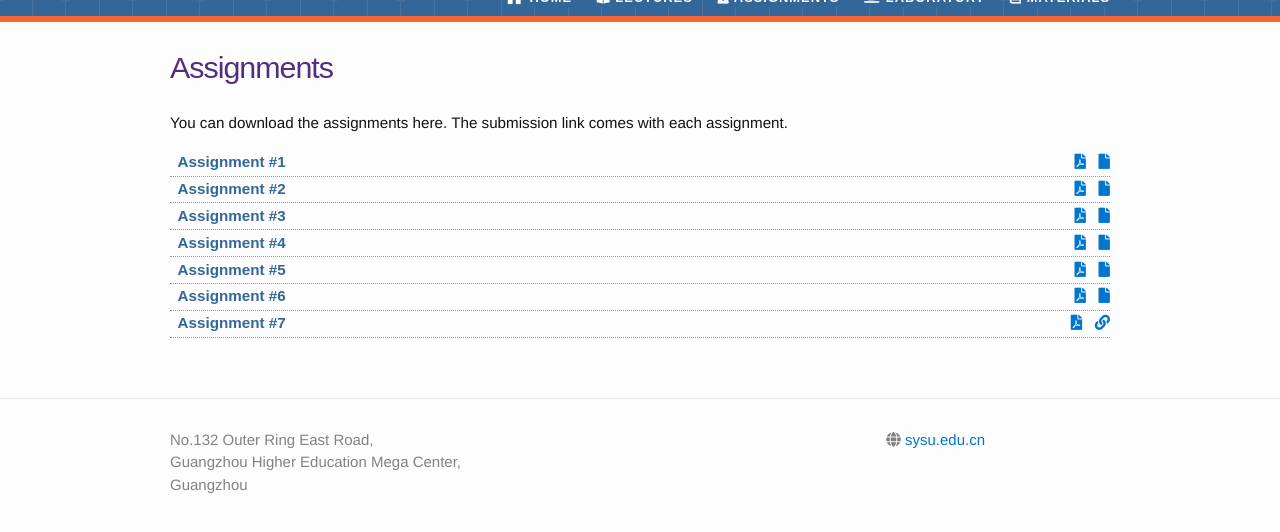
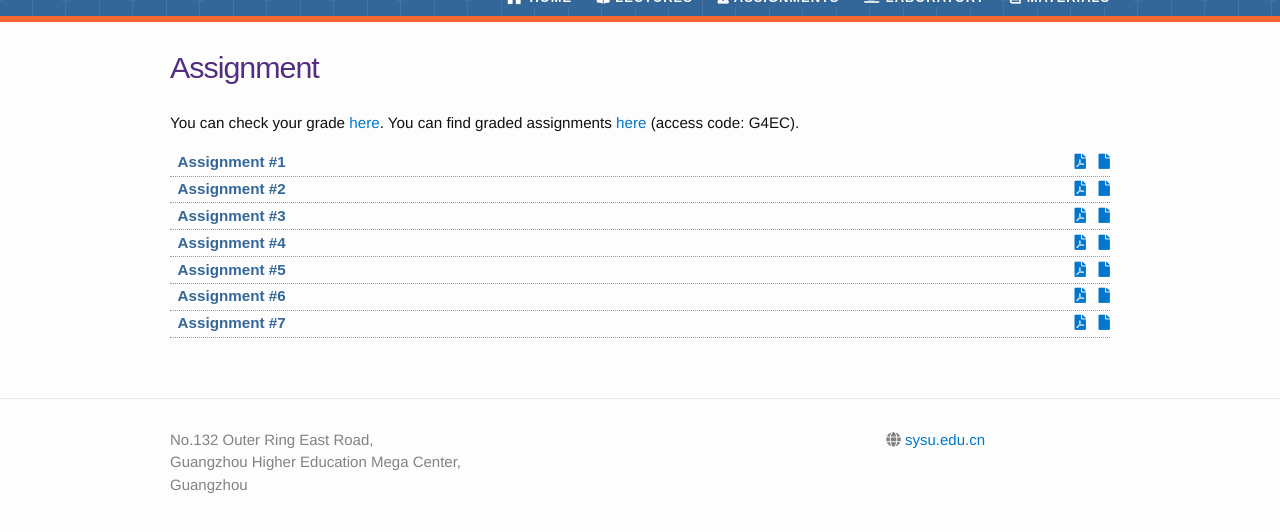
Before and after one commit to huangqy89/dc-2025, a Jekyll site: the page built from assignments.md, in a window 1280 px wide, cut to the strip 124-656 px from the top of the page. Built offline with Jekyll 4.4.1, drawn with Linux system fonts in a browser that asks for light colours; nearby versions of some CDN libraries; some web fonts are replaced.

```diff
--- a/assignments.md
+++ b/assignments.md
@@ -1,6 +1,6 @@
 ---
 layout: assignments
-title: Assignments
+title: Assignment
 permalink: /assignments/
 ---
-You can download the assignments here. The submission link comes with each assignment.
+You can check your grade [here](/_images/assignment_check.jpg). You can find graded assignments [here](https://web.ugreen.cloud/web/#/share/21c33aef25314032b0be4faac3b3e805) (access code: G4EC).
```
Also changed, not shown: _assignments/assignment7.md (+2 -2 lines), _laboratories/11_experiment15.md (added, +12 -0 lines), _laboratories/13_experiment16.md (added, +12 -0 lines), laboratories.md (+1 -1 lines), Gemfile.lock, _images/assignment_check.jpg (added), _laboratories/12_experiment14.md (renamed from _laboratories/11_experiment14.md), static_files/laboratory/bcd.webp (added), static_files/laboratory/state.png (added), 3 other files.
